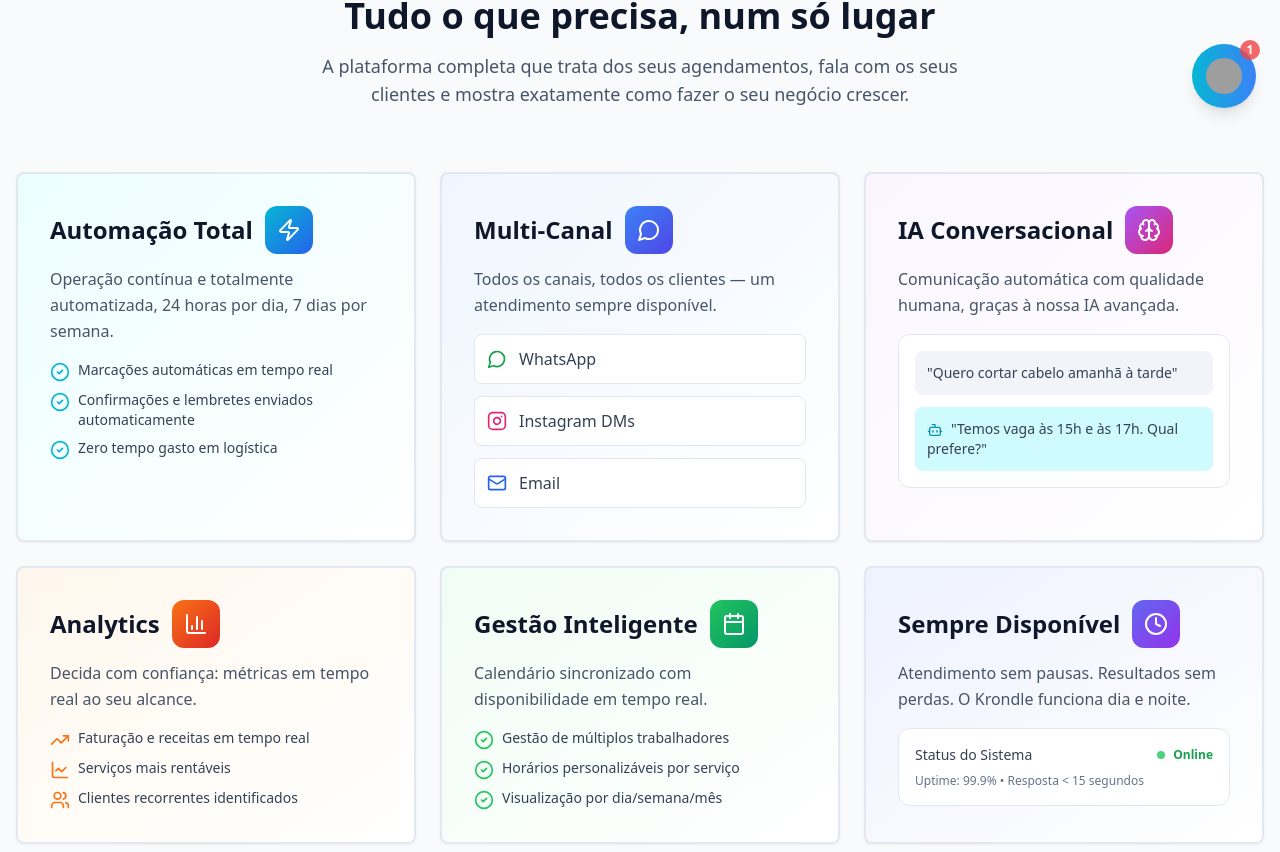
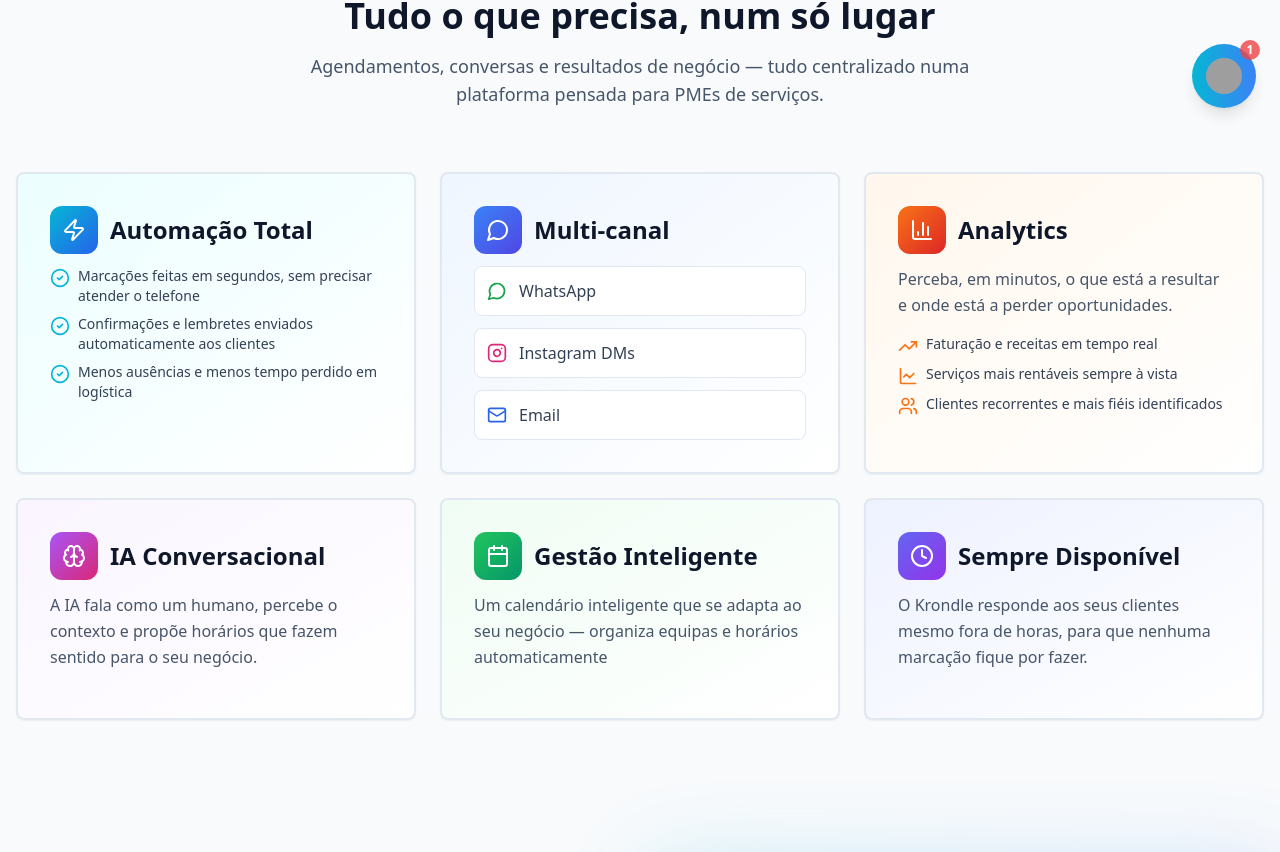
Before and after one commit to Krondle-AI/krondle-website, a React (Vite) app in the folder apps/marketing/: page /features in a window 1280 px wide. Shown: the part 668-1520 px from the top of the page. Built offline with nearby package versions, Linux system fonts and the light colour scheme; grey boxes are pictures that could not be loaded.

Commit message:
fix: FeaturesBento

```diff
--- a/apps/marketing/src/components/features/AutomationDetail.tsx
+++ b/apps/marketing/src/components/features/AutomationDetail.tsx
@@ -67,7 +67,7 @@ export const AutomationDetail = () => {
               </div>
 
               <div className="flex items-start gap-4">
-                <div className="w-10 h-10 rounded-xl bg-purple-100 dark:bg-purple-900 flex items-center justify-center flex-shrink-0">
+                {/*<div className="w-10 h-10 rounded-xl bg-purple-100 dark:bg-purple-900 flex items-center justify-center flex-shrink-0">
                   <Bell className="w-5 h-5 text-purple-600 dark:text-purple-400" />
                 </div>
                 <div>
@@ -75,7 +75,7 @@ export const AutomationDetail = () => {
                   <p className="text-slate-600 dark:text-slate-300 text-sm">
                     Envia lembretes antes da marcação para reduzir faltas.
                   </p>
-                </div>
+                </div>*/}
               </div>
             </div>
           </motion.div>
--- a/apps/marketing/src/components/features/FeaturesBento.tsx
+++ b/apps/marketing/src/components/features/FeaturesBento.tsx
@@ -33,7 +33,8 @@ export const FeaturesBento = () => {
             Tudo o que precisa, num só lugar
           </h2>
           <p className="text-lg text-slate-600 dark:text-slate-300 max-w-2xl mx-auto">
-            A plataforma completa que trata dos seus agendamentos, fala com os seus clientes e mostra exatamente como fazer o seu negócio crescer.
+            Agendamentos, conversas e resultados de negócio — tudo centralizado
+            numa plataforma pensada para PMEs de serviços.
           </p>
         </motion.div>
 
@@ -49,26 +50,23 @@ export const FeaturesBento = () => {
           >
             <Card className="p-8 h-full border-2 hover:border-cyan-500 hover:shadow-xl transition-all duration-300 cursor-pointer bg-gradient-to-br from-cyan-50 to-white dark:from-cyan-950/50 dark:to-slate-800">
               <h3 className="text-2xl font-bold text-slate-900 dark:text-slate-50 mb-3 flex items-center gap-3">
-                Automação Total
-                <div className="w-12 h-12 rounded-xl bg-gradient-to-br from-cyan-500 to-blue-600 flex items-center justify-center group-hover:scale-110 transition-transform flex-shrink-0">
+              <div className="w-12 h-12 rounded-xl bg-gradient-to-br from-cyan-500 to-blue-600 flex items-center justify-center group-hover:scale-110 transition-transform flex-shrink-0">
                   <Zap className="w-6 h-6 text-white" />
                 </div>
+                Automação Total
               </h3>
-              <p className="text-slate-600 dark:text-slate-300 mb-4 leading-relaxed">
-                Operação contínua e totalmente automatizada, 24 horas por dia, 7 dias por semana.
-              </p>
               <ul className="space-y-2">
                 <li className="flex items-start gap-2 text-sm text-slate-700 dark:text-slate-300">
                   <CheckCircle2 className="w-5 h-5 text-cyan-500 flex-shrink-0 mt-0.5" />
-                  <span>Marcações automáticas em tempo real</span>
+                  <span>Marcações feitas em segundos, sem precisar atender o telefone</span>
                 </li>
                 <li className="flex items-start gap-2 text-sm text-slate-700 dark:text-slate-300">
                   <CheckCircle2 className="w-5 h-5 text-cyan-500 flex-shrink-0 mt-0.5" />
-                  <span>Confirmações e lembretes enviados automaticamente</span>
+                  <span>Confirmações e lembretes enviados automaticamente aos clientes</span>
                 </li>
                 <li className="flex items-start gap-2 text-sm text-slate-700 dark:text-slate-300">
                   <CheckCircle2 className="w-5 h-5 text-cyan-500 flex-shrink-0 mt-0.5" />
-                  <span>Zero tempo gasto em logística</span>
+                  <span>Menos ausências e menos tempo perdido em logística</span>
                 </li>
               </ul>
             </Card>
@@ -84,14 +82,11 @@ export const FeaturesBento = () => {
           >
             <Card className="p-8 h-full border-2 hover:border-blue-500 hover:shadow-xl transition-all duration-300 cursor-pointer bg-gradient-to-br from-blue-50 to-white dark:from-blue-950/50 dark:to-slate-800">
               <h3 className="text-2xl font-bold text-slate-900 dark:text-slate-50 mb-3 flex items-center gap-3">
-                Multi-Canal
-                <div className="w-12 h-12 rounded-xl bg-gradient-to-br from-blue-500 to-indigo-600 flex items-center justify-center group-hover:scale-110 transition-transform flex-shrink-0">
+              <div className="w-12 h-12 rounded-xl bg-gradient-to-br from-blue-500 to-indigo-600 flex items-center justify-center group-hover:scale-110 transition-transform flex-shrink-0">
                   <MessageCircle className="w-6 h-6 text-white" />
                 </div>
+                Multi-canal
               </h3>
-              <p className="text-slate-600 dark:text-slate-300 mb-4 leading-relaxed">
-                Todos os canais, todos os clientes — um atendimento sempre disponível.
-              </p>
               <div className="space-y-3">
                 <div className="flex items-center gap-3 p-3 rounded-lg bg-white dark:bg-slate-700 border border-slate-200 dark:border-slate-600">
                   <MessageCircle className="w-5 h-5 text-green-600 dark:text-green-400" />
@@ -109,7 +104,42 @@ export const FeaturesBento = () => {
             </Card>
           </motion.div>
 
-          {/* Card 3: IA Inteligente */}
+          {/* Card 3: Dashboard & Analytics */}
+          <motion.div
+            initial={{ opacity: 0, y: 20 }}
+            whileInView={{ opacity: 1, y: 0 }}
+            viewport={{ once: true }}
+            transition={{ delay: 0.4 }}
+            className="group"
+          >
+            <Card className="p-8 h-full border-2 hover:border-orange-500 hover:shadow-xl transition-all duration-300 cursor-pointer bg-gradient-to-br from-orange-50 to-white dark:from-orange-950/50 dark:to-slate-800">
+              <h3 className="text-2xl font-bold text-slate-900 dark:text-slate-50 mb-3 flex items-center gap-3">
+              <div className="w-12 h-12 rounded-xl bg-gradient-to-br from-orange-500 to-red-600 flex items-center justify-center group-hover:scale-110 transition-transform flex-shrink-0">
+                  <BarChart3 className="w-6 h-6 text-white" />
+                </div>
+                Analytics
+              </h3>
+              <p className="text-slate-600 dark:text-slate-300 mb-4 leading-relaxed">
+                Perceba, em minutos, o que está a resultar e onde está a perder oportunidades.
+              </p>
+              <ul className="space-y-2">
+                <li className="flex items-start gap-2 text-sm text-slate-700 dark:text-slate-300">
+                  <TrendingUp className="w-5 h-5 text-orange-500 flex-shrink-0 mt-0.5" />
+                  <span>Faturação e receitas em tempo real</span>
+                </li>
+                <li className="flex items-start gap-2 text-sm text-slate-700 dark:text-slate-300">
+                  <LineChart className="w-5 h-5 text-orange-500 flex-shrink-0 mt-0.5" />
+                  <span>Serviços mais rentáveis sempre à vista</span>
+                </li>
+                <li className="flex items-start gap-2 text-sm text-slate-700 dark:text-slate-300">
+                  <Users className="w-5 h-5 text-orange-500 flex-shrink-0 mt-0.5" />
+                  <span>Clientes recorrentes e mais fiéis identificados</span>
+                </li>
+              </ul>
+            </Card>
+          </motion.div>
+
+          {/* Card 4: IA Inteligente */}
           <motion.div
             initial={{ opacity: 0, y: 20 }}
             whileInView={{ opacity: 1, y: 0 }}
@@ -119,58 +149,14 @@ export const FeaturesBento = () => {
           >
             <Card className="p-8 h-full border-2 hover:border-purple-500 hover:shadow-xl transition-all duration-300 cursor-pointer bg-gradient-to-br from-purple-50 to-white dark:from-purple-950/50 dark:to-slate-800">
               <h3 className="text-2xl font-bold text-slate-900 dark:text-slate-50 mb-3 flex items-center gap-3">
-                IA Conversacional
-                <div className="w-12 h-12 rounded-xl bg-gradient-to-br from-purple-500 to-pink-600 flex items-center justify-center group-hover:scale-110 transition-transform flex-shrink-0">
+              <div className="w-12 h-12 rounded-xl bg-gradient-to-br from-purple-500 to-pink-600 flex items-center justify-center group-hover:scale-110 transition-transform flex-shrink-0">
                   <Brain className="w-6 h-6 text-white" />
                 </div>
+                IA Conversacional
               </h3>
               <p className="text-slate-600 dark:text-slate-300 mb-4 leading-relaxed">
-                Comunicação automática com qualidade humana, graças à nossa IA avançada.
+                A IA fala como um humano, percebe o contexto e propõe horários que fazem sentido para o seu negócio.
               </p>
-              <div className="space-y-3 bg-white dark:bg-slate-700 rounded-xl p-4 border border-slate-200 dark:border-slate-600">
-                <div className="text-sm text-slate-700 dark:text-slate-200 bg-slate-100 dark:bg-slate-600 rounded-lg p-3">
-                  <span className="font-medium">"Quero cortar cabelo amanhã à tarde"</span>
-                </div>
-                <div className="text-sm text-slate-700 dark:text-slate-200 bg-cyan-100 dark:bg-cyan-900/50 rounded-lg p-3">
-                  <Bot className="w-4 h-4 inline mr-2 text-cyan-600 dark:text-cyan-400" />
-                  <span>"Temos vaga às 15h e às 17h. Qual prefere?"</span>
-                </div>
-              </div>
-            </Card>
-          </motion.div>
-
-          {/* Card 4: Dashboard & Analytics */}
-          <motion.div
-            initial={{ opacity: 0, y: 20 }}
-            whileInView={{ opacity: 1, y: 0 }}
-            viewport={{ once: true }}
-            transition={{ delay: 0.4 }}
-            className="group"
-          >
-            <Card className="p-8 h-full border-2 hover:border-orange-500 hover:shadow-xl transition-all duration-300 cursor-pointer bg-gradient-to-br from-orange-50 to-white dark:from-orange-950/50 dark:to-slate-800">
-              <h3 className="text-2xl font-bold text-slate-900 dark:text-slate-50 mb-3 flex items-center gap-3">
-                Analytics
-                <div className="w-12 h-12 rounded-xl bg-gradient-to-br from-orange-500 to-red-600 flex items-center justify-center group-hover:scale-110 transition-transform flex-shrink-0">
-                  <BarChart3 className="w-6 h-6 text-white" />
-                </div>
-              </h3>
-              <p className="text-slate-600 dark:text-slate-300 mb-4 leading-relaxed">
-                Decida com confiança: métricas em tempo real ao seu alcance.
-              </p>
-              <ul className="space-y-2">
-                <li className="flex items-start gap-2 text-sm text-slate-700 dark:text-slate-300">
-                  <TrendingUp className="w-5 h-5 text-orange-500 flex-shrink-0 mt-0.5" />
-                  <span>Faturação e receitas em tempo real</span>
-                </li>
-                <li className="flex items-start gap-2 text-sm text-slate-700 dark:text-slate-300">
-                  <LineChart className="w-5 h-5 text-orange-500 flex-shrink-0 mt-0.5" />
-                  <span>Serviços mais rentáveis</span>
-                </li>
-                <li className="flex items-start gap-2 text-sm text-slate-700 dark:text-slate-300">
-                  <Users className="w-5 h-5 text-orange-500 flex-shrink-0 mt-0.5" />
-                  <span>Clientes recorrentes identificados</span>
-                </li>
-              </ul>
             </Card>
           </motion.div>
 
@@ -184,28 +170,15 @@ export const FeaturesBento = () => {
           >
             <Card className="p-8 h-full border-2 hover:border-green-500 hover:shadow-xl transition-all duration-300 cursor-pointer bg-gradient-to-br from-green-50 to-white dark:from-green-950/50 dark:to-slate-800">
               <h3 className="text-2xl font-bold text-slate-900 dark:text-slate-50 mb-3 flex items-center gap-3">
-                Gestão Inteligente
-                <div className="w-12 h-12 rounded-xl bg-gradient-to-br from-green-500 to-emerald-600 flex items-center justify-center group-hover:scale-110 transition-transform flex-shrink-0">
+              <div className="w-12 h-12 rounded-xl bg-gradient-to-br from-green-500 to-emerald-600 flex items-center justify-center group-hover:scale-110 transition-transform flex-shrink-0">
                   <Calendar className="w-6 h-6 text-white" />
                 </div>
+                Gestão Inteligente
               </h3>
               <p className="text-slate-600 dark:text-slate-300 mb-4 leading-relaxed">
-                Calendário sincronizado com disponibilidade em tempo real.
+              Um calendário inteligente que se adapta ao seu negócio —
+              organiza equipas e horários automaticamente
               </p>
-              <ul className="space-y-2">
-                <li className="flex items-start gap-2 text-sm text-slate-700 dark:text-slate-300">
-                  <CheckCircle2 className="w-5 h-5 text-green-500 flex-shrink-0 mt-0.5" />
-                  <span>Gestão de múltiplos trabalhadores</span>
-                </li>
-                <li className="flex items-start gap-2 text-sm text-slate-700 dark:text-slate-300">
-                  <CheckCircle2 className="w-5 h-5 text-green-500 flex-shrink-0 mt-0.5" />
-                  <span>Horários personalizáveis por serviço</span>
-                </li>
-                <li className="flex items-start gap-2 text-sm text-slate-700 dark:text-slate-300">
-                  <CheckCircle2 className="w-5 h-5 text-green-500 flex-shrink-0 mt-0.5" />
-                  <span>Visualização por dia/semana/mês</span>
-                </li>
-              </ul>
             </Card>
           </motion.div>
 
@@ -219,26 +192,14 @@ export const FeaturesBento = () => {
           >
             <Card className="p-8 h-full border-2 hover:border-indigo-500 hover:shadow-xl transition-all duration-300 cursor-pointer bg-gradient-to-br from-indigo-50 to-white dark:from-indigo-950/50 dark:to-slate-800">
               <h3 className="text-2xl font-bold text-slate-900 dark:text-slate-50 mb-3 flex items-center gap-3">
-                Sempre Disponível
-                <div className="w-12 h-12 rounded-xl bg-gradient-to-br from-indigo-500 to-purple-600 flex items-center justify-center group-hover:scale-110 transition-transform flex-shrink-0">
+              <div className="w-12 h-12 rounded-xl bg-gradient-to-br from-indigo-500 to-purple-600 flex items-center justify-center group-hover:scale-110 transition-transform flex-shrink-0">
                   <Clock className="w-6 h-6 text-white" />
                 </div>
+                Sempre Disponível
               </h3>
               <p className="text-slate-600 dark:text-slate-300 mb-4 leading-relaxed">
-                Atendimento sem pausas. Resultados sem perdas. O Krondle funciona dia e noite.
+                O Krondle responde aos seus clientes mesmo fora de horas, para que nenhuma marcação fique por fazer.
               </p>
-              <div className="bg-white dark:bg-slate-700 rounded-xl p-4 border border-slate-200 dark:border-slate-600">
-                <div className="flex items-center justify-between mb-2">
-                  <span className="text-sm font-medium text-slate-700 dark:text-slate-200">Status do Sistema</span>
-                  <div className="flex items-center gap-2">
-                    <div className="w-2 h-2 rounded-full bg-green-500 animate-pulse" />
-                    <span className="text-xs font-semibold text-green-600 dark:text-green-400">Online</span>
-                  </div>
-                </div>
-                <p className="text-xs text-slate-500 dark:text-slate-400">
-                  Uptime: 99.9% • Resposta &lt; 15 segundos
-                </p>
-              </div>
             </Card>
           </motion.div>
         </div>
--- a/apps/marketing/src/components/features/FeaturesHero.tsx
+++ b/apps/marketing/src/components/features/FeaturesHero.tsx
@@ -25,7 +25,7 @@ export const FeaturesHero = () => {
           <div className="inline-flex items-center gap-2 px-4 py-2 rounded-full bg-cyan-50 dark:bg-cyan-950 border border-cyan-200 dark:border-cyan-800 mb-6">
             <Sparkles className="w-4 h-4 text-cyan-600 dark:text-cyan-400" />
             <span className="text-sm font-medium text-cyan-700 dark:text-cyan-300">
-              Conectando o seu negócio ao amanhã
+              Onde o futuro dos negócios começa
             </span>
           </div>
 
```
